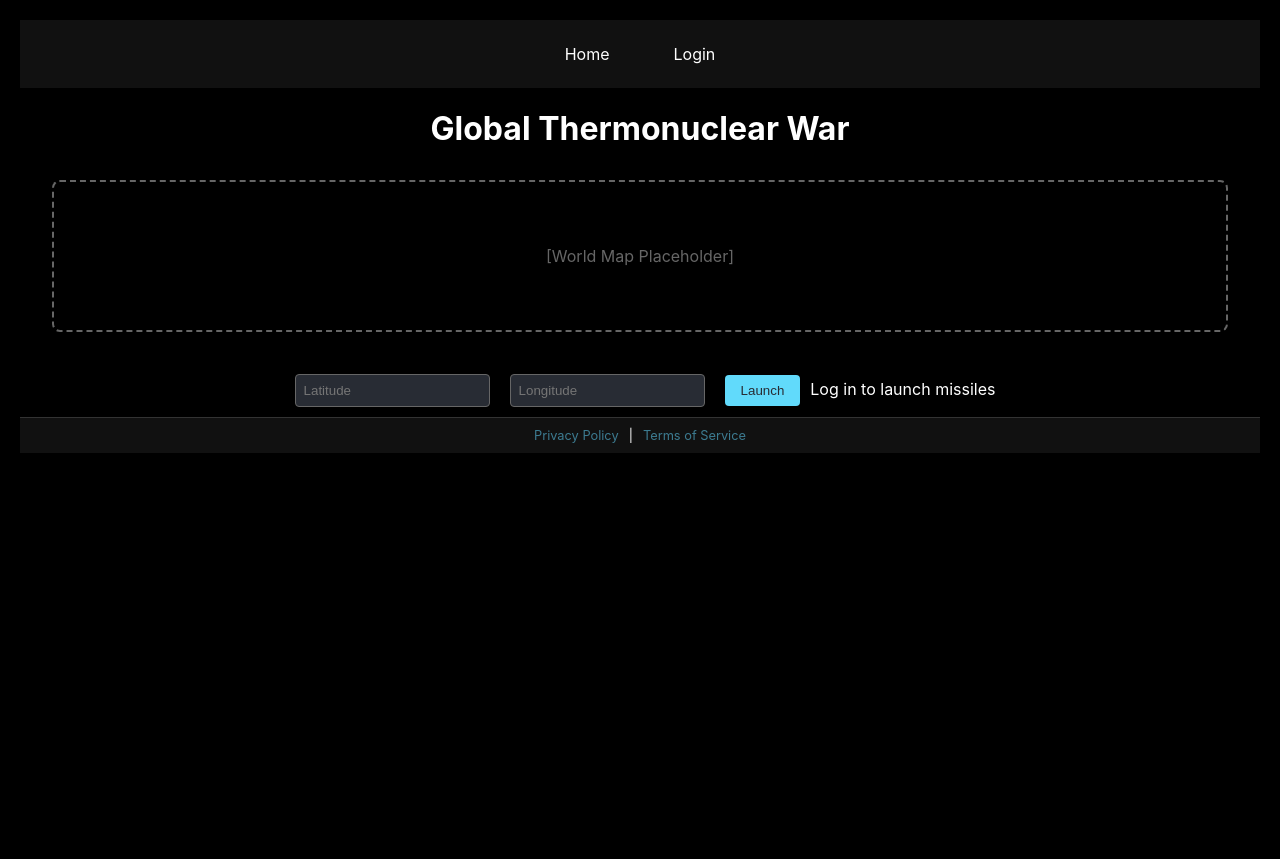
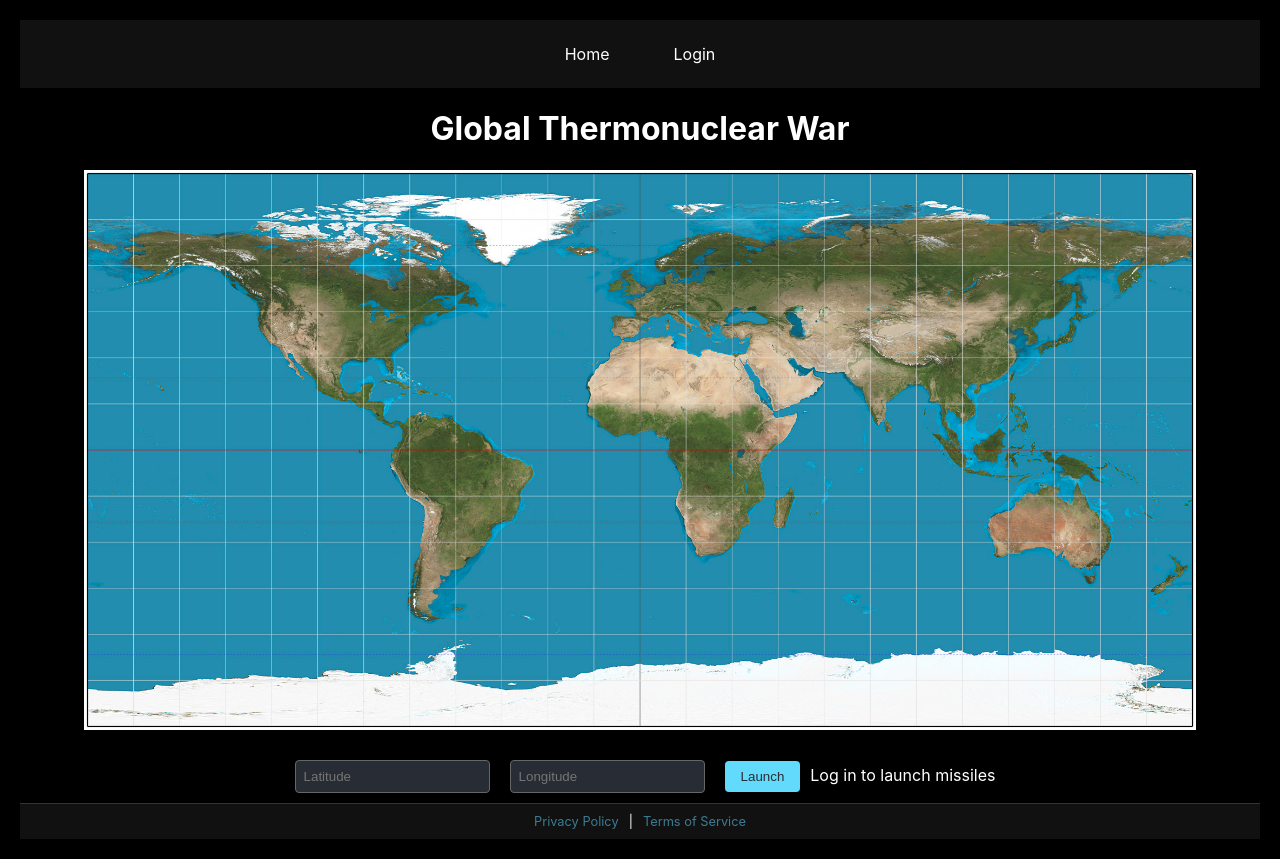
Before and after one commit to vector76/global-thermonuclear-war, a React (Create React App) app in the folder frontend/: page / in a window 1280 px wide. Built offline with nearby package versions, Linux system fonts and the light colour scheme; no server answers.

Commit message:
Placeholder map

```diff
--- /dev/null
+++ b/frontend/src/components/Map.js
@@ -0,0 +1,17 @@
+import React from 'react';
+import '../styles/Map.css';
+
+function Map() {
+  return (
+    <div className="map-container">
+      <img
+        src="/world-map.png"
+        alt="World Map"
+        className="map-background"
+      />
+      {/* Map overlay elements will go here (missiles, impacts, etc) */}
+    </div>
+  );
+}
+
+export default Map;
--- a/frontend/src/pages/Home.js
+++ b/frontend/src/pages/Home.js
@@ -1,13 +1,12 @@
 import React from 'react';
+import Map from '../components/Map';
 import LaunchForm from '../components/LaunchForm';
 
 function Home({ isAuthenticated }) {
   return (
     <div>
       <h1>Global Thermonuclear War</h1>
-      <div className="placeholder-map">
-        [World Map Placeholder]
-      </div>
+      <Map />
       {/* Launch controls */}
       <div className="fixed bottom-0 left-0 right-0 bg-black bg-opacity-80 p-4">
         <div className="max-w-md mx-auto">
--- /dev/null
+++ b/frontend/src/styles/Map.css
@@ -0,0 +1,17 @@
+.map-container {
+  width: 100%;
+  max-width: 100vw;
+  height: 70vh;  /* Take up most of the viewport height */
+  position: relative;
+  background-color: #000;
+  margin: 20px 0;
+  display: flex;
+  justify-content: center;
+  align-items: center;
+}
+
+.map-background {
+  width: 100%;
+  height: 100%;
+  object-fit: contain;  /* Maintain aspect ratio */
+}
```
Also changed, not shown: frontend/public/world-map.png (added), 1 other file (tests, documents, lock files or other folders).
